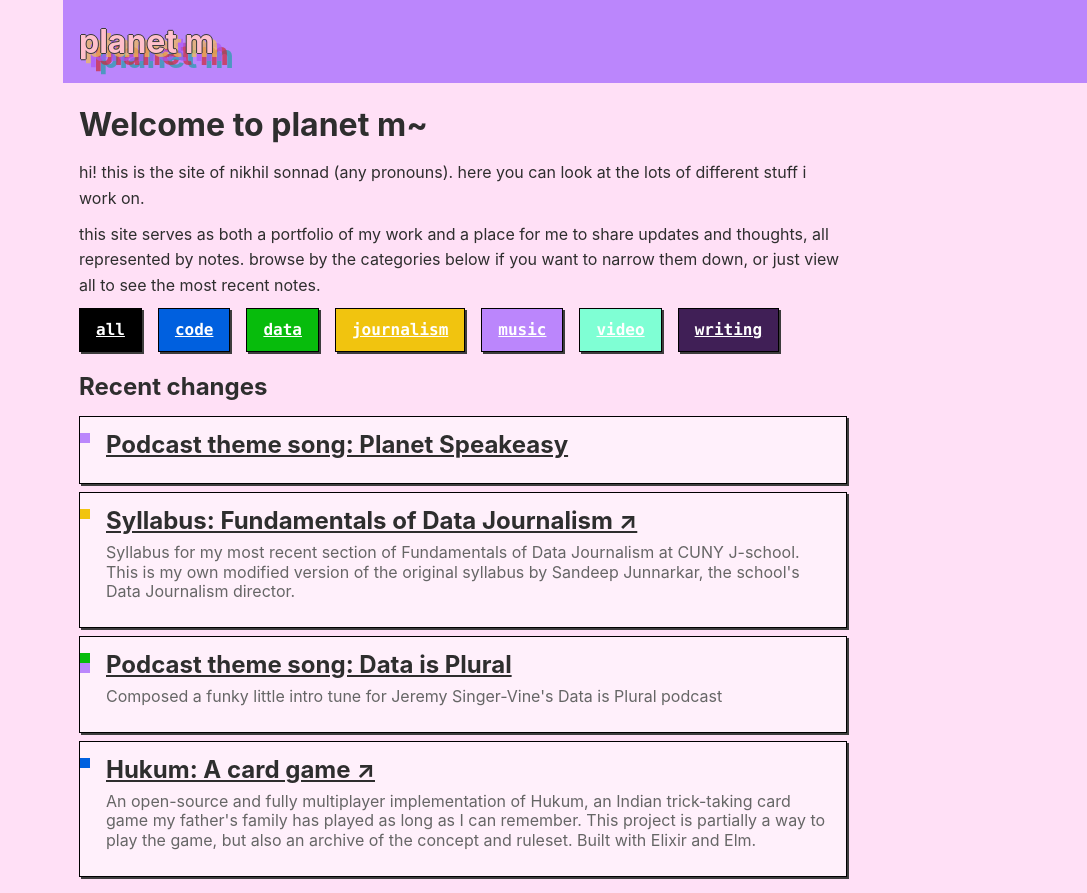
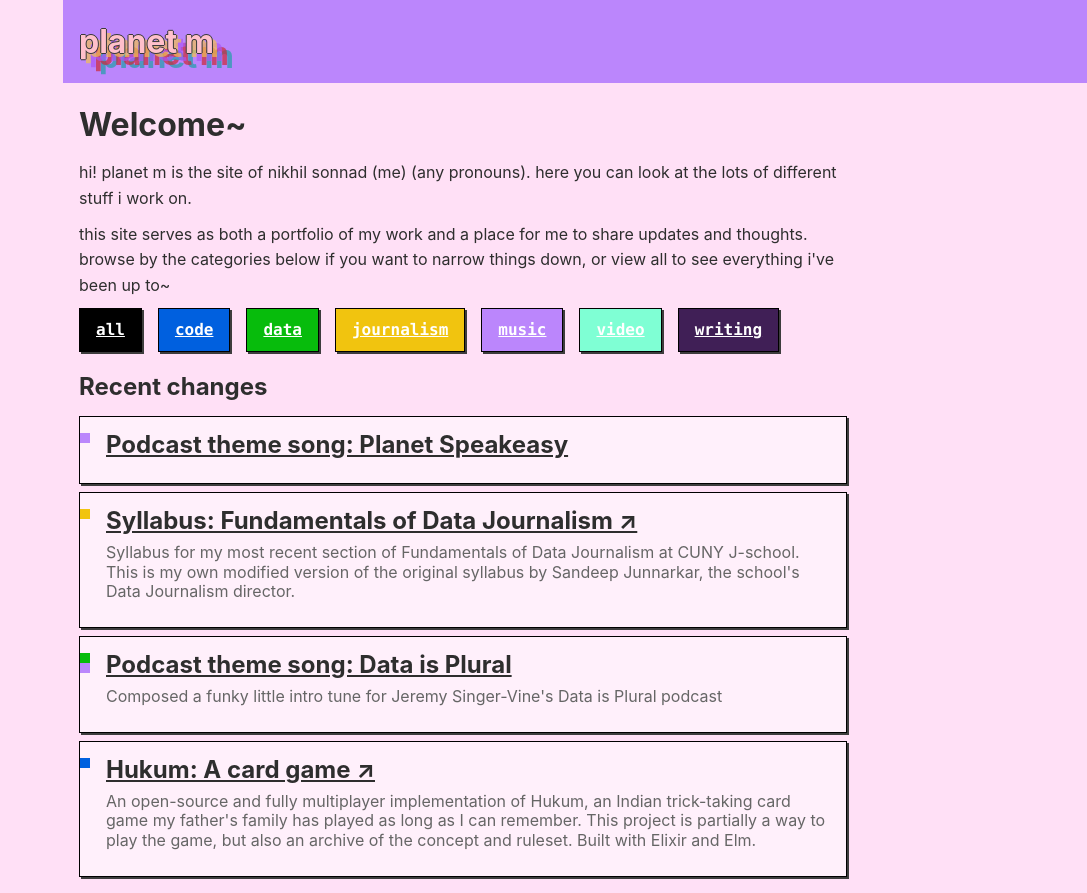
Before and after one commit to nsonnad/otherdimensionalclub, an Eleventy site: page src/index.njk in a window 1280 px wide. Shown: the whole page, without its empty margins (193-1280 px from the left). Built offline with nearby package versions, Linux system fonts and the light colour scheme; Eleventy itself is replaced by a stand-in of ours; files that its build step writes are made by us from their sources.

Commit message:
intro text

```diff
--- a/src/index.njk
+++ b/src/index.njk
@@ -3,15 +3,15 @@ layout: default
 title: Home
 ---
 
-<h1>Welcome to planet m~</h1>
+<h1>Welcome~</h1>
 <p>
-hi! this is the site of nikhil sonnad (any pronouns). here you can look at the lots of different
+hi! planet m is the site of nikhil sonnad (me) (any pronouns). here you can look at the lots of different
 stuff i work on.
 </p>
 <p>
 this site serves as both a portfolio of my work and a place for me to share
-updates and thoughts, all represented by notes. browse by the categories below if you want to narrow
-them down, or just view all to see the most recent notes.
+updates and thoughts. browse by the categories below if you want to narrow
+things down, or view all to see everything i've been up to~
 </p>
 
 {% include "category-nav.njk" %}
```
